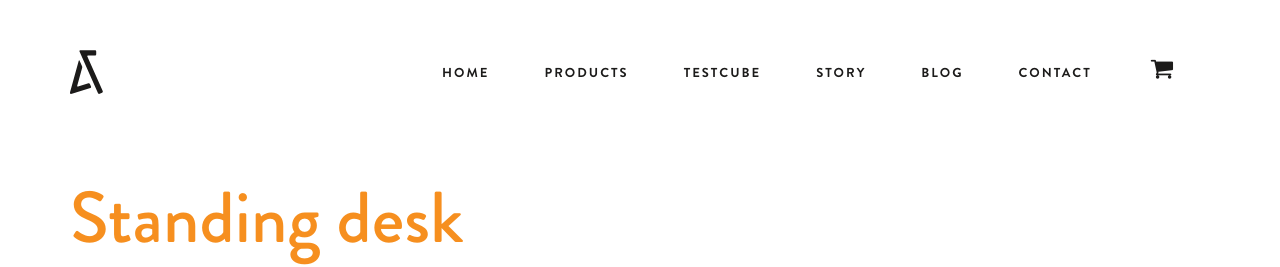
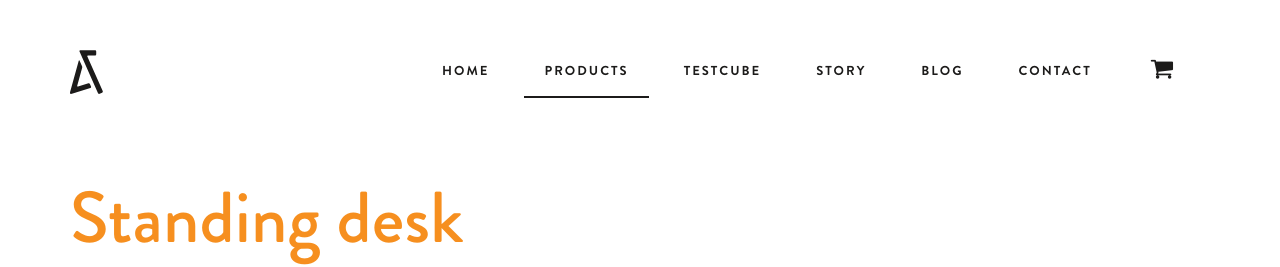
Before and after one commit to samuelrieder/jaswig.github.io, a Jekyll site: the page built from Jaswig-standing-desk.html, in a window 1280 px wide. Shown: the top 267 px of the page. Built offline with Jekyll 4.4.1, drawn with Linux system fonts in a browser that asks for light colours; nearby versions of some CDN libraries.

Commit message:
add underline on product for qos

```diff
--- a/Jaswig-standing-desk.html
+++ b/Jaswig-standing-desk.html
@@ -3,6 +3,7 @@ layout: default
 title: Standing desk with multiple colored tops | Jaswig
 sitemap: false
 permalink: /jaswig-standing-desks/
+prod_qos: true
 ---
 
 <div class="order">
--- a/StandUp-nl.html
+++ b/StandUp-nl.html
@@ -3,6 +3,7 @@ layout: default
 title: Standing desks | Jaswig
 sitemap: false
 permalink: /standup-nl/
+prod_qos: true
 ---
 
 <div class="order">
--- a/Standing-desk-wood.html
+++ b/Standing-desk-wood.html
@@ -3,6 +3,7 @@ layout: default
 title: Standing desk wood with multiple colored tops | Jaswig
 sitemap: false
 permalink: /standing-desks-wood/
+prod_qos: true
 ---
 
 <div class="order">
--- a/_includes/header.html
+++ b/_includes/header.html
@@ -19,7 +19,7 @@
             <li class="navigation__item nav-item">
 
               {% if my_page.submenu %}
-                <span class="{% if page.url == my_page.url %} active {% endif %}" >{{ my_page.label }}</span>
+                <span class="{% if page.url == my_page.url %} active {% else %} {% if page.prod_qos %} active {% endif %} {% endif %}" >{{ my_page.label }}</span>
 
                 <ul class="navigation__submenu">
                 {% for item in my_page.submenu %}
```
